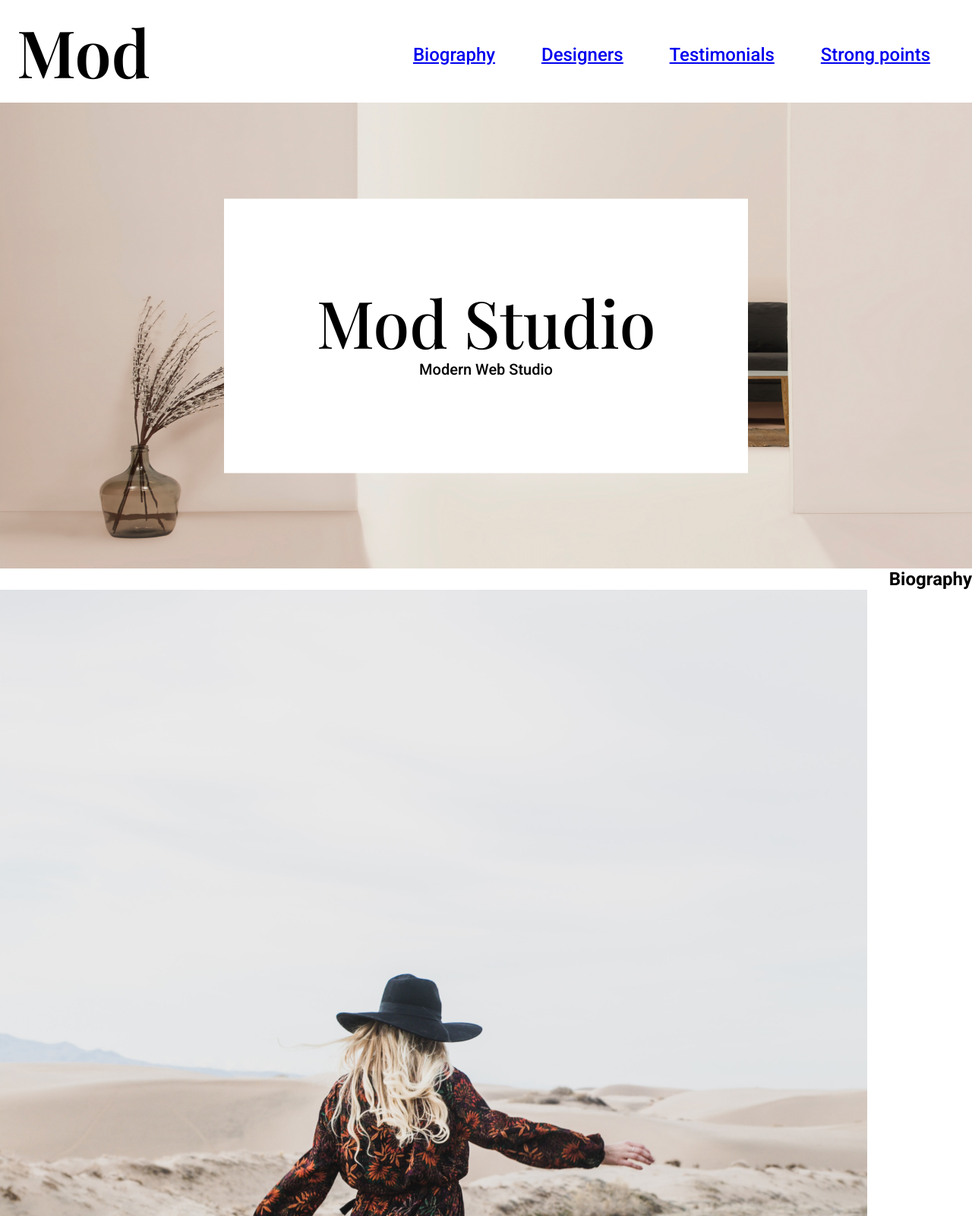
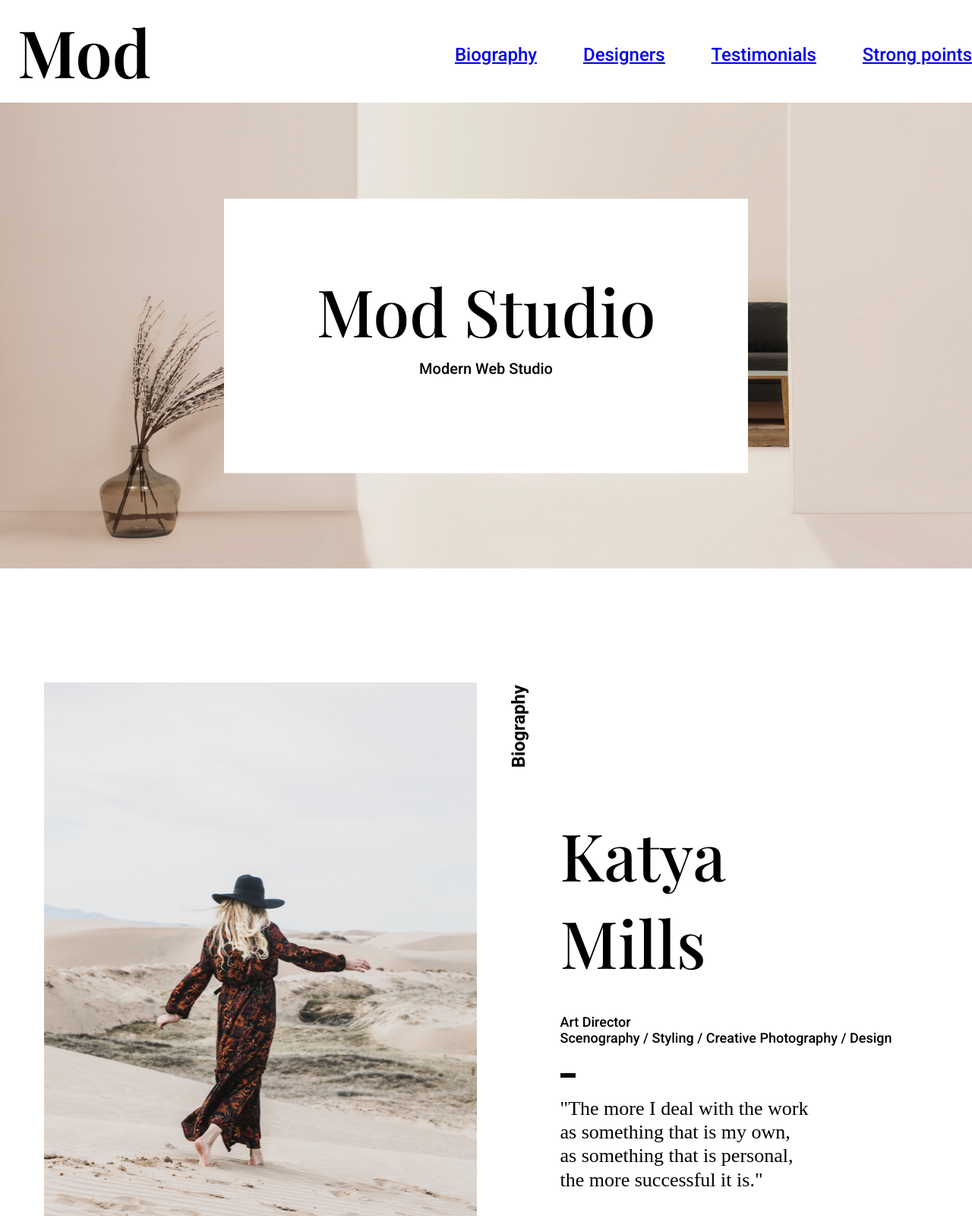
Before and after one commit to Chudofa-L/otus-css-chudofa, a plain HTML site: page index.html in a window 1280 px wide. Shown: the top 1600 px of the page at 76% size. Drawn offline with nearby package versions, Linux system fonts and the light colour scheme; a web font is replaced by a local one.

Commit message:
Added biography section

```diff
--- a/fonts.css
+++ b/fonts.css
@@ -60,12 +60,13 @@ body {
     text-align: left;
 }
 
-.list {
+.list-1 {
     font-family: Roboto;
     font-size: 18px;
     font-weight: 500;
     line-height: 21.09px;
     text-align: left;
+
 }
 
 .quote1 {
@@ -156,7 +157,7 @@ body {
     text-align: left;
 }
 
-.list {
+.list-2 {
     font-family: Bitter;
     font-size: 34px;
     font-weight: 400;
--- a/index.html
+++ b/index.html
@@ -18,38 +18,44 @@
     <header class="header">
         <h2 class="headline">Mod</h2>
         <ul class="nav">
-            <li><a href="#Biography">Biography</a></li>
-            <li><a href="#Designers"><u>Designers</u></a></li>
-            <li><a href="#Testimonials">Testimonials</a></li>
-            <li><a href="#Strong points">Strong points</a></li>
+            <li class="li-1"><a href="#Biography">Biography</a></li>
+            <li class="li-2"><a href="#Designers"><u>Designers</u></a></li>
+            <li class="li-3"><a href="#Testimonials">Testimonials</a></li>
+            <li class="li-4"><a href="#Strong points">Strong points</a></li>
         </ul>
     </header>
     <div class="hero_section">
+
         <div class="title_section">
-            <h1 class="title">Mod Studio<br><p class="subtitle">Modern Web Studio</p></br></h1>
-
+            <h1 class="title">Mod Studio
+            </h1>
+            <p class="subtitle">Modern Web Studio</p></br>
         </div>
 
     </div>
 
     <!--Секция Biography-->
     <section class="Biography">
+
+
+        <img class="img_Katya_Mills" src="./images/jared-weiss-P3cB0ynqYBw-unsplash 1.jpg" alt="Katya Mills">
+
+
         <header class="heading_Biography">
             <h2 id="Biography">Biography</h2>
         </header>
-        <img src="./images/jared-weiss-P3cB0ynqYBw-unsplash 1.jpg" alt="Katya Mills">
-        <h2 class="author">Katya Mills</h2>
-        <ul class="list">
-            <li>Art Director
-                Scenography</li>
-            <li>Styling</li>
-            <li>Creative Photography</li>
-            <li>Design</li>
-        </ul>
-        <img src="./images/Rectangle 5.svg">
-        <q class="quote1">The more I deal with the work as something that is my own, as something that is personal, the
-            more
-            successful it is.</q>
+
+        <div class="description_Katya_Mills">
+            <h2 class="author">Katya <br>Mills</h2>
+            <p class="list-1">Art Director <br>Scenography / Styling / Creative Photography / Design</p>
+
+            <q class="quote1"><img class="dash" src="./images/Rectangle 5.svg"><br>
+                "The more I deal with the work <br>
+                as something that is my own, <br>
+                as something that is personal, <br>
+                the more successful it is."</q>
+        </div>
+
     </section>
     <!--Секция Designers-->
     <section class="Designers">
@@ -120,7 +126,7 @@
         <img src="./images/dawid-liberadzki-vPFbVB7DPZI-unsplash 1.jpg" alt="workroom decor">
         <img src="./images/avery-klein-JaXs8Tk5Iww-unsplash 1.jpg" alt="room decor">
         <h2 class="heading_Strengths">Strengths</h2>
-        <ul class="list">
+        <ul class="list-2">
             <li>Interiors</li>
             <li>Outdoors</li>
             <li>Portraits</li>
--- a/style.css
+++ b/style.css
@@ -28,6 +28,7 @@ body {
 }
 ol, ul {
 	list-style: none;
+    color: black;
 }
 blockquote, q {
 	quotes: none;
@@ -50,7 +51,7 @@ body {
 .header {
     min-width: 1397px;
     min-height: 135px;
-    margin: 0px 20px 0px 22px;
+    margin: 0px 20px 0px 23px;
 }
 
 .headline {
@@ -64,22 +65,22 @@ body {
 }
 
 .nav {
-    width: 1195px;
-    height: 19px;
+    min-height: 1195px;
+    min-height: 19px;
     text-align: right;
     list-style: none;
     display: inline-block;
     position: absolute;
     margin: 58px 0px 58px 202px;
     right: 0;
-
 }
-
-li {
+.li-1, .li-2, .li-3, .li-4 {
     display: inline;
     padding: 0px 55px 0px 0px;
 }
-
+.li-4{
+    padding: 0;
+}
 .hero_section {
     background-image: url(images/inside-weather-Uxqlfigh6oE-unsplash\ 1.jpg);
     width: 100%;
@@ -89,8 +90,8 @@ li {
 
 .title_section {
     background-color: white;
-    width: 690px;
-    height: 361px;
+    min-width: 690px;
+    min-height: 361px;
     position: absolute;
     top: 50%;
     left: 50%;
@@ -98,11 +99,64 @@ li {
     vertical-align: middle;
     text-align: center;
     display: flex;
+    flex-direction: column;
     justify-content: center;
     align-items: center;
+    gap: 14px;
 }
 
 .title {
-    height: 141px;
+    width: 100%;
+}
+.subtitle{
+    width: 100%;
+}
+
+
+.Biography{
+    display: flex;
+    max-width: 1165px;
+    margin: 150px auto;
+    box-sizing: border-box;
+}
+
+.img_Katya_Mills{
+    width: 49%;
+    object-fit: cover;
+
 
 }
+
+.description_Katya_Mills{
+    width: 72%;
+    display: flex;
+    flex-direction: column;
+    justify-content: center;
+    align-items: center;
+    gap: 36px;
+}
+.heading_Biography{
+    flex-grow: 1;
+}
+#Biography{
+    margin: 0;
+    transform: rotate(-90deg) translateX(-40%);
+}
+
+.author{
+    width: 100%;
+}
+
+.list-1{
+    width: 100%;
+}
+
+.quote1{
+    width: 100%;
+}
+
+.dash{
+    width: 20px;
+    height: 6px;
+    margin: 0px 0px 18px 0px;
+}
```
